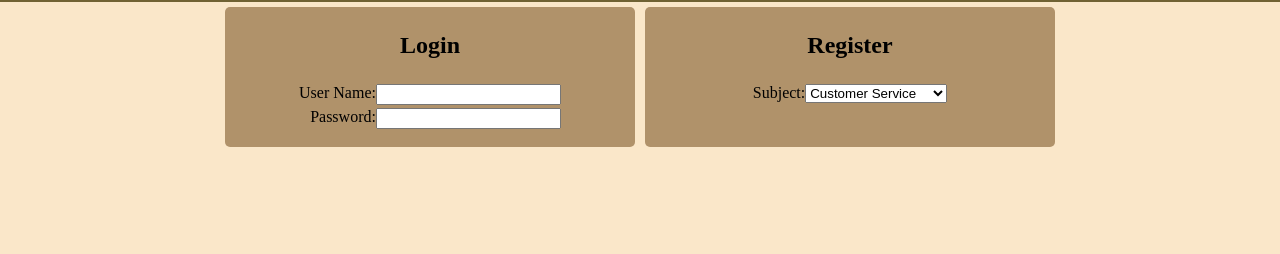
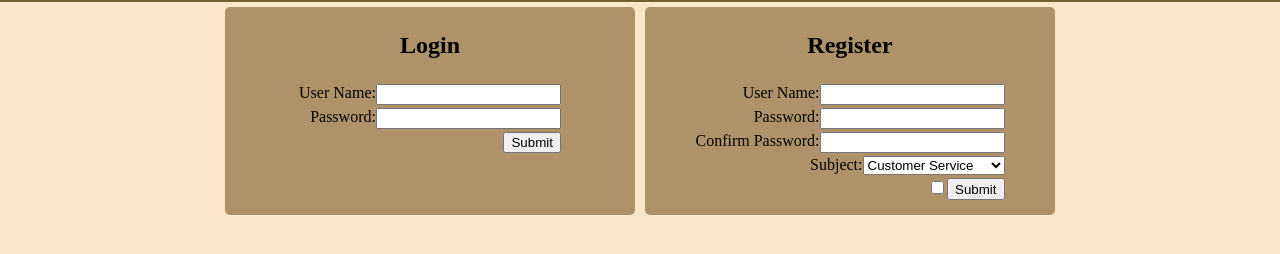
Before and after one commit to quinnpshannon/SBA-307, a plain HTML site: page pages/login.html in a window 1280 px wide. Shown: the part 48-302 px from the top of the page. Drawn offline with Linux system fonts and the light colour scheme.

Commit message:
More modifications on the Register Page. Dropdowns are the worst

```diff
--- a/pages/login.html
+++ b/pages/login.html
@@ -16,20 +16,31 @@
         <div class="login">
             <h1>Login</h1>
             <fieldset style="border:0px">
-                <label for="regName">User Name:
-                    <input type="text" name="regName" id="regName" required />
+                <label for="liuser">User Name:
+                    <input type="text" name="liuser" id="liuser" required />
                 </label>
-                <label for="pass">Password:
-                    <input type="password" name="pass" id="pass" required />
+                <label for="lipass">Password:
+                    <input type="password" name="lipass" id="lipass" required />
                 </label>
+                <div class="row">
+                    <input type="submit" name="lisubmit">
+                </div>
             </fieldset>
         </div>
         <div class="register">
             <h1>Register</h1>
             <fieldset style="border:0px">
-                <div class="row">
-                    <label>Subject:</label>
-                    <select style="float:right;" name="sortQue" required>
+                <label for="regName">User Name:
+                    <input type="text" name="reguser" id="regName" required />
+                </label>
+                <label for="regpass">Password:
+                    <input type="password" name="regpass" required />
+                </label>
+                <label for="repeatpass">Confirm Password:
+                    <input type="password" name="repeatpass" id="repeatpass" required />
+                </label>
+                <label for="dropdn">Subject:
+                    <select name="sortQue" id="dropdn" required>
                         <option value="bugRep">Bug Report</option>
                         <option value="compli">Compliments</option>
                         <option value="cusSer" selected>Customer Service</option>
@@ -37,6 +48,12 @@
                         <option value="refInq">Refund Inquiries</option>
                         <option value="others">All Other Comments</option>
                     </select>
+                </label>
+                <div class="row">
+                    <label>
+                        <input type="checkbox" name="regsubmit">
+                    </label>
+                    <input type="submit" name="regsubmit">
                 </div>
             </fieldset>
         </div>
--- a/styles/style.css
+++ b/styles/style.css
@@ -48,8 +48,22 @@ section:first-of-type{
     margin-top: 50px;
     width: 100%;
 }
+fieldset{
+    display: flex;
+    flex-direction: column;
+}
+select{
+    display: flex;
+    justify-content: flex-end;
+}
 .row {
-    display: inline;
+    display: flex;
+}
+.row label:last-child {
+    justify-content: flex-end;
+}
+.row:last-child {
+    justify-content: flex-end;
 }
 .card {
     display: flex;
@@ -97,3 +111,8 @@ section:first-of-type{
     border-radius: 5px;
     background-color: #B0926A;
 }
+.register label{
+    display:flex;
+    justify-content: flex-end;
+    margin-bottom: 3px;
+}
```
